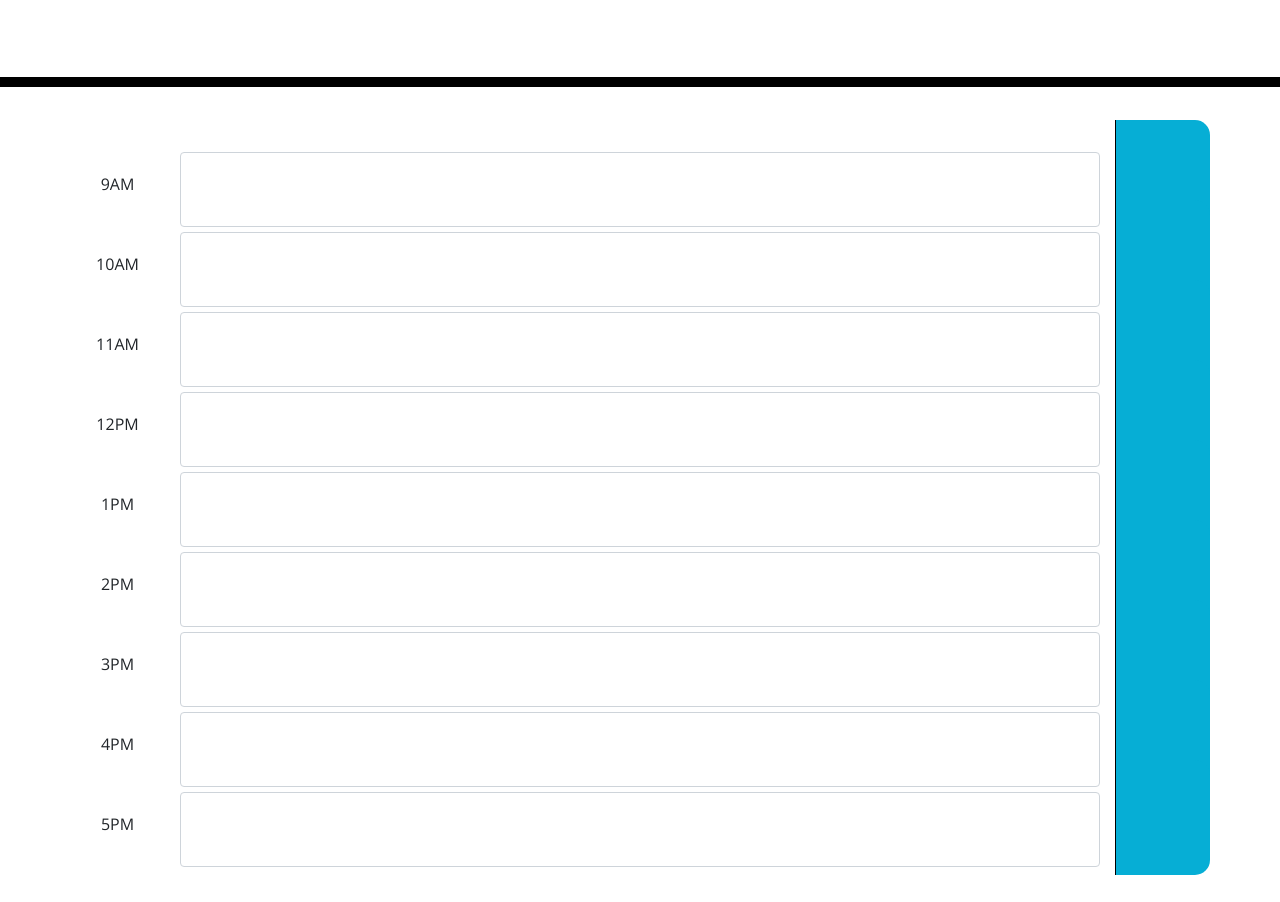
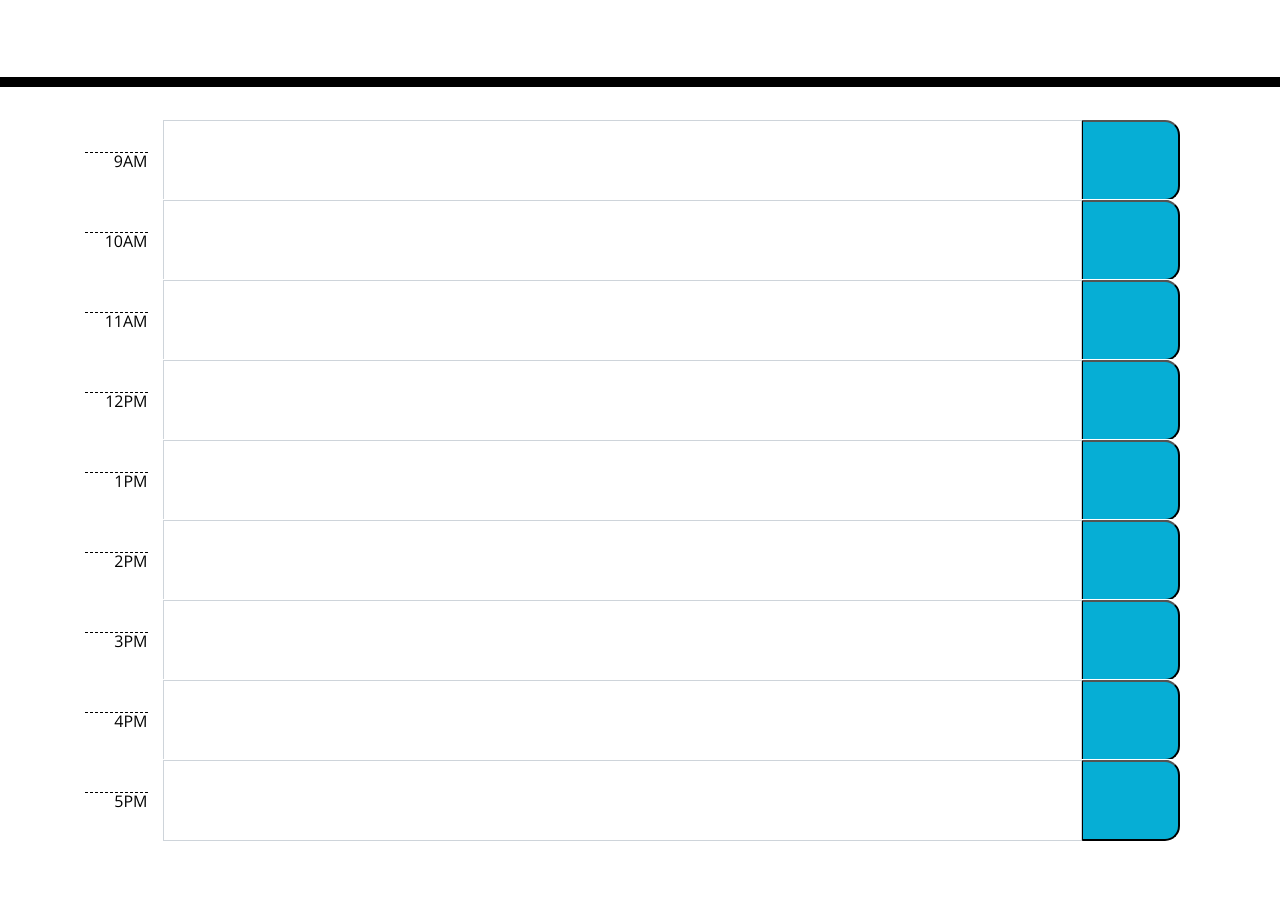
Before and after one commit to MaxKottong/Work-Scheduler, a plain HTML site: page index.html in a window 1280 px wide. Shown: the part 181-1083 px from the top of the page. After the commit the page ends 1025 px from the top, so only its background shows below. Drawn offline with nearby package versions, Linux system fonts and the light colour scheme; a web font is replaced by a local one.

Commit message:
Changed divs to forms and put textareas in instead of having forms inside divs

```diff
--- a/assets/css/style.css
+++ b/assets/css/style.css
@@ -34,6 +34,7 @@ textarea {
     white-space: pre-wrap;
     height: 80px;
     border-top: 1px solid white;
+    ;
 }
 
 .hour {
@@ -73,13 +74,3 @@ textarea {
 .form-control {
     margin: 0 1px 0 0;
 }
-
-.rows {
-    height: 75px;
-    margin-bottom: 5px;
-    text-align: center;
-}
-
-.input-field {
-    height: 75px;
-}
--- a/index.html
+++ b/index.html
@@ -25,105 +25,105 @@
     </header>
 
     <div class="container">
-        <div class="row rows mt-3 justify-content-center">
-            <div class="col-1 col-md-1 pt-4" id="9am">
-                9AM
+        <form class="input-group row">
+            <div class="col-1">
+                <div class="hour text-right">9AM</div>
             </div>
-            <div class="col-6 col-md-10">
-                <input type="text" class="form-control input-field text-left pt-3">
+            <textarea id="input0" class="form-control textarea" type="text"></textarea>
+            <div class="input-group-append">
+                <button class="saveBtn" data-index="0">
+                    <span class="oi oi-hard-drive"></span>
+                </button>
             </div>
-            <div class="saveBtn col-1 col-md-1 mb-4 text-center">
-                <span class="oi oi-hard-drive" id="save1"></span>
+        </form>
+        <form class="input-group row">
+            <div class="col-1">
+                <div class="hour text-right">10AM</div>
             </div>
-        </div>
-        <div class="row rows justify-content-center">
-            <div class="col-1 col-md-1 pt-4">
-                10AM
+            <textarea id="input1" class="form-control textarea" type="text"></textarea>
+            <div class="input-group-append">
+                <button class="saveBtn" data-index="1">
+                    <span class="oi oi-hard-drive"></span>
+                </button>
             </div>
-            <div class="col-6 col-md-10">
-                <input type="text" class="form-control input-field text-left pt-3">
+        </form>
+        <form class="input-group row">
+            <div class="col-1">
+                <div class="hour text-right">11AM</div>
             </div>
-            <div class="saveBtn col-1 col-md-1 mb-4 text-center">
-                <span class="oi oi-hard-drive"></span>
+            <textarea id="input2" class="form-control textarea" type="text"></textarea>
+            <div class="input-group-append">
+                <button class="saveBtn" data-index="2">
+                    <span class="oi oi-hard-drive"></span>
+                </button>
             </div>
-        </div>
-        <div class="row rows justify-content-center">
-            <div class="col-1 col-md-1 pt-4">
-                11AM
+        </form>
+        <form class="input-group row">
+            <div class="col-1">
+                <div class="hour text-right">12PM</div>
             </div>
-            <div class="col-6 col-md-10">
-                <input type="text" class="form-control input-field text-left pt-3">
+            <textarea id="input3" class="form-control textarea" type="text"></textarea>
+            <div class="input-group-append">
+                <button class="saveBtn" data-index="3">
+                    <span class="oi oi-hard-drive"></span>
+                </button>
             </div>
-            <div class="saveBtn col-1 col-md-1 mb-4 text-center">
-                <span class="oi oi-hard-drive"></span>
+        </form>
+        <form class="input-group row">
+            <div class="col-1">
+                <div class="hour text-right">1PM</div>
             </div>
-        </div>
-        <div class="row rows justify-content-center">
-            <div class="col-1 col-md-1 pt-4">
-                12PM
+            <textarea id="input4" class="form-control textarea" type="text"></textarea>
+            <div class="input-group-append">
+                <button class="saveBtn" data-index="4">
+                    <span class="oi oi-hard-drive"></span>
+                </button>
             </div>
-            <div class="col-6 col-md-10">
-                <input type="text" class="form-control input-field text-left pt-3">
+        </form>
+        <form class="input-group row">
+            <div class="col-1">
+                <div class="hour text-right">2PM</div>
             </div>
-            <div class="saveBtn col-1 col-md-1 mb-4 text-center">
-                <span class="oi oi-hard-drive"></span>
+            <textarea id="input5" class="form-control textarea" type="text"></textarea>
+            <div class="input-group-append">
+                <button class="saveBtn" data-index="5">
+                    <span class="oi oi-hard-drive"></span>
+                </button>
             </div>
-        </div>
-        <div class="row rows justify-content-center">
-            <div class="col-1 col-md-1 pt-4">
-                1PM
+        </form>
+        <form class="input-group row">
+            <div class="col-1">
+                <div class="hour text-right">3PM</div>
             </div>
-            <div class="col-6 col-md-10">
-                <input type="text" class="form-control input-field text-left pt-3">
+            <textarea id="input6" class="form-control textarea" type="text"></textarea>
+            <div class="input-group-append">
+                <button class="saveBtn" data-index="6">
+                    <span class="oi oi-hard-drive"></span>
+                </button>
             </div>
-            <div class="saveBtn col-1 col-md-1 mb-4 text-center">
-                <span class="oi oi-hard-drive"></span>
+        </form>
+        <form class="input-group row">
+            <div class="col-1">
+                <div class="hour text-right">4PM</div>
             </div>
-        </div>
-        <div class="row rows justify-content-center">
-            <div class="col-1 col-md-1 pt-4">
-                2PM
+            <textarea id="input7" class="form-control textarea" type="text"></textarea>
+            <div class="input-group-append">
+                <button class="saveBtn" data-index="7">
+                    <span class="oi oi-hard-drive"></span>
+                </button>
             </div>
-            <div class="col-6 col-md-10">
-                <input type="text" class="form-control input-field text-left pt-3">
+        </form>
+        <form class="input-group row">
+            <div class="col-1">
+                <div class="hour text-right">5PM</div>
             </div>
-            <div class="saveBtn col-1 col-md-1 mb-4 text-center">
-                <span class="oi oi-hard-drive"></span>
+            <textarea id="input8" class="form-control textarea" type="text"></textarea>
+            <div class="input-group-append">
+                <button class="saveBtn" data-index="8">
+                    <span class="oi oi-hard-drive"></span>
+                </button>
             </div>
-        </div>
-        <div class="row rows justify-content-center">
-            <div class="col-1 col-md-1 pt-4">
-                3PM
-            </div>
-            <div class="col-6 col-md-10">
-                <input type="text" class="form-control input-field text-left pt-3">
-            </div>
-            <div class="saveBtn col-1 col-md-1 mb-4 text-center">
-                <span class="oi oi-hard-drive"></span>
-            </div>
-        </div>
-        <div class="row rows justify-content-center">
-            <div class="col-1 col-md-1 pt-4">
-                4PM
-            </div>
-            <div class="col-6 col-md-10">
-                <input type="text" class="form-control input-field text-left pt-3">
-            </div>
-            <div class="saveBtn col-1 col-md-1 mb-4 text-center">
-                <span class="oi oi-hard-drive"></span>
-            </div>
-        </div>
-        <div class="row rows justify-content-center">
-            <div class="col-1 col-md-1 pt-4">
-                5PM
-            </div>
-            <div class="col-6 col-md-10">
-                <input type="text" class="form-control input-field text-left pt-3">
-            </div>
-            <div class="saveBtn col-1 col-md-1 mb-4 text-center">
-                <span class="oi oi-hard-drive"></span>
-            </div>
-        </div>
+        </form>
     </div>
 
     <script src="https://code.jquery.com/jquery-3.4.1.min.js"></script>
```
